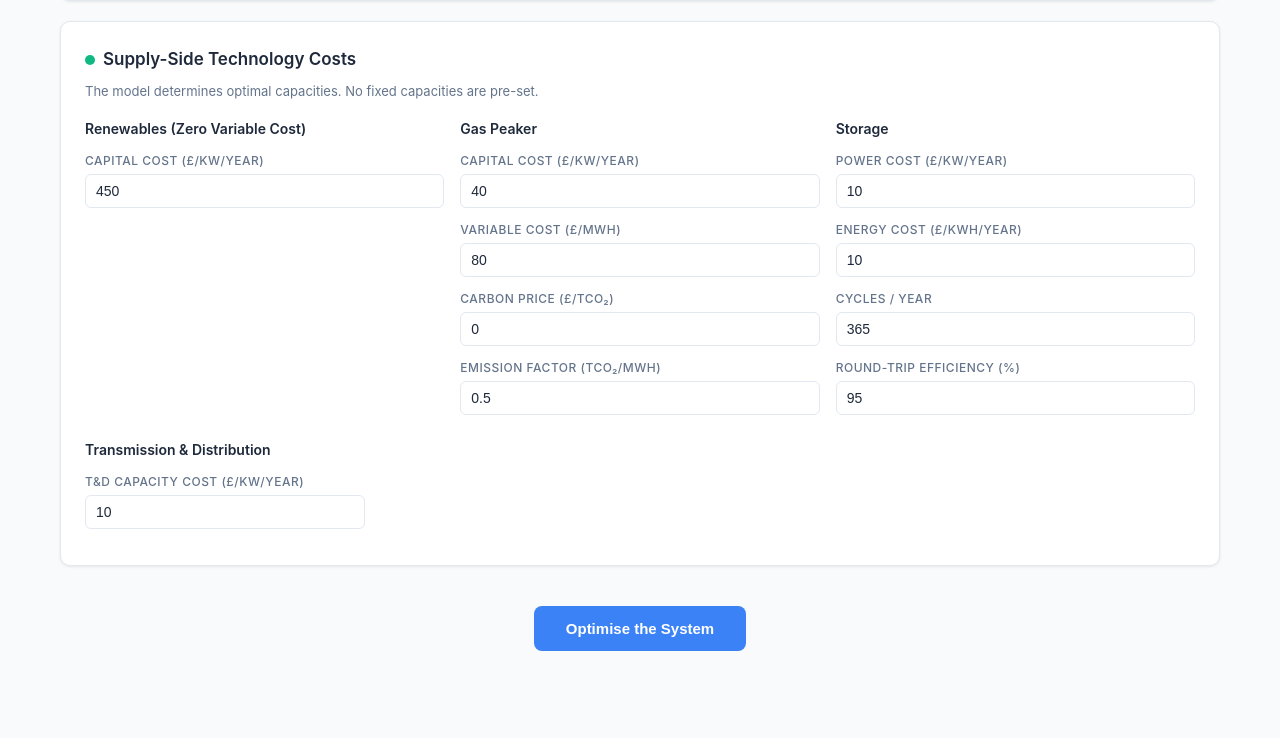
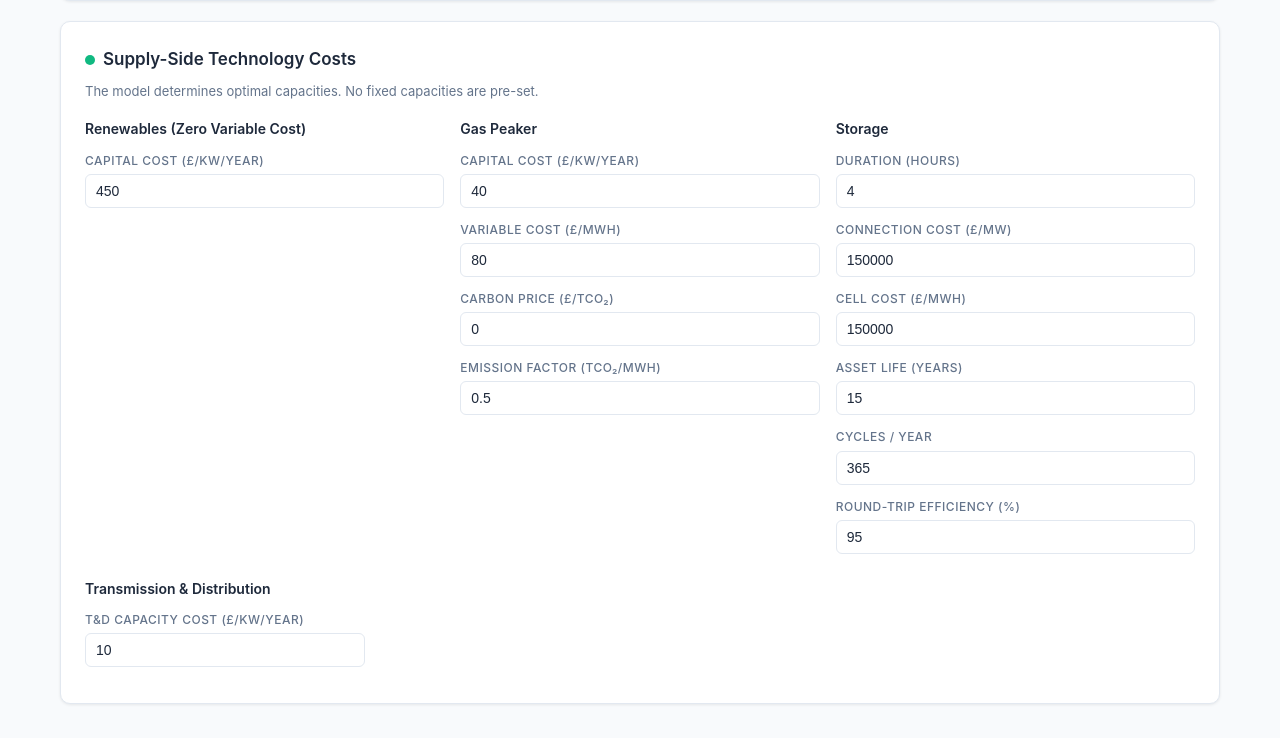
Before and after one commit to metakarma/FlexSys, a Flask app: page / in a window 1280 px wide. Shown: the part 1654-2392 px from the top of the page. Run offline with Flask 3, Linux system fonts and the light colour scheme.

Commit message:
Rework storage inputs to user-facing CapEx representation
New storage input parameters:
  - Duration (hours) — fixes energy/power ratio via constraint
  - Connection Cost (£/MW) — one-off inverter/grid CapEx
  - Cell Cost (£/MWh) — one-off cell CapEx
  - Asset Life (years) — for annualisation
  - Cycles/Year and Efficiency (unchanged)

The model derives annualised £/kW/yr and £/kWh/yr internally:
  power_cost = connection_cost / 1000 / life
  energy_cost = cell_cost / 1000 / life
  eff_energy_cost = energy_cost / cycles

A new constraint (cap_sto_en == duration × cap_sto_pw) links
energy and power capacity, replacing the previous free ratio.

Defaults: 4h duration, £150k/MW connection, £150k/MWh cells,
15-year life — yielding the same £10/kW/yr and £10/kWh/yr as before.

Made-with: Cursor

```diff
--- a/model.py
+++ b/model.py
@@ -81,8 +81,10 @@ def default_inputs() -> dict[str, Any]:
         "gas_variable_cost": 80,
         "carbon_price": 0,
         "gas_emission_factor": 0.5,
-        "storage_power_cost": 10,
-        "storage_energy_cost": 10,
+        "storage_duration": 4,
+        "storage_connection_cost": 150000,
+        "storage_cell_cost": 150000,
+        "storage_life": 15,
         "storage_cycles": 365,
         "storage_efficiency": 95,
         "td_cost": 10,
@@ -135,8 +137,25 @@ def _solve_core(inputs: dict[str, Any], *,
     carbon_adder = supply.get("carbon_price", 0) * supply.get("gas_emission_factor", 0.5)
     gas_vc = supply["gas_variable_cost"] + carbon_adder
     eta = supply["storage_efficiency"] / 100.0
+
+    # Storage cost derivation from user-facing CapEx inputs
+    # Connection cost (£/MW) and cell cost (£/MWh) are one-off CapEx.
+    # Annualise by dividing by asset life, convert to £/kW/yr and £/kWh/yr.
+    sto_life = max(supply.get("storage_life", 15), 1)
     annual_cycles = max(supply.get("storage_cycles", 365), 1)
-    eff_energy_cost = supply["storage_energy_cost"] / annual_cycles
+    sto_duration = max(supply.get("storage_duration", 4), 0.1)
+
+    if "storage_connection_cost" in supply:
+        storage_power_cost = supply["storage_connection_cost"] / 1000 / sto_life
+    else:
+        storage_power_cost = supply.get("storage_power_cost", 10)
+
+    if "storage_cell_cost" in supply:
+        storage_energy_cost = supply["storage_cell_cost"] / 1000 / sto_life
+    else:
+        storage_energy_cost = supply.get("storage_energy_cost", 10)
+
+    eff_energy_cost = storage_energy_cost / annual_cycles
 
     nb = len(blocks)
     prob = pulp.LpProblem("ElectricityMarket", pulp.LpMaximize)
@@ -260,7 +279,7 @@ def _solve_core(inputs: dict[str, Any], *,
 
     obj.append(-CAPITAL_CONV * supply["zvc_capital_cost"] * cap_zvc)
     obj.append(-CAPITAL_CONV * supply["gas_capital_cost"] * cap_gas)
-    obj.append(-CAPITAL_CONV * supply["storage_power_cost"] * cap_sto_pw)
+    obj.append(-CAPITAL_CONV * storage_power_cost * cap_sto_pw)
     obj.append(-CAPITAL_CONV * eff_energy_cost * cap_sto_en)
     obj.append(-CAPITAL_CONV * supply.get("td_cost", 0) * cap_td)
 
@@ -343,6 +362,9 @@ def _solve_core(inputs: dict[str, Any], *,
         k = sb_key(b, i)
         prob += zvc[k] + gas[k] + sto_dis[k] <= cap_td, f"ctd_{_s(b)}_{i}"
 
+    # 3c. Storage duration: energy capacity = power capacity × duration
+    prob += cap_sto_en == sto_duration * cap_sto_pw, "sto_duration"
+
     # 4. Storage energy level limits
     prob += sto_level_start <= cap_sto_en, "cslev_start"
     for b, i, *_ in sub_blocks:
@@ -411,7 +433,7 @@ def _solve_core(inputs: dict[str, Any], *,
     annual_capital = {
         "zvc": round(capacities["zvc"] * supply["zvc_capital_cost"] * CAPITAL_CONV, 2),
         "gas": round(capacities["gas"] * supply["gas_capital_cost"] * CAPITAL_CONV, 2),
-        "storage_power": round(capacities["storage_power"] * supply["storage_power_cost"] * CAPITAL_CONV, 2),
+        "storage_power": round(capacities["storage_power"] * storage_power_cost * CAPITAL_CONV, 2),
         "storage_energy": round(capacities["storage_energy"] * eff_energy_cost * CAPITAL_CONV, 2),
         "td": round(capacities["td"] * supply.get("td_cost", 0) * CAPITAL_CONV, 2),
     }
--- a/templates/index.html
+++ b/templates/index.html
@@ -327,12 +327,20 @@ footer { text-align: center; padding: 32px 0; color: var(--muted); font-size: 13
       <div>
         <h4 style="font-size:14px;margin-bottom:10px;font-weight:600;">Storage</h4>
         <div class="field-group">
-          <label>Power Cost (<span class="cur">£</span>/kW/year)</label>
-          <input type="number" id="storage_power_cost" step="any"/>
+          <label>Duration (hours)</label>
+          <input type="number" id="storage_duration" step="any" min="0.1"/>
         </div>
         <div class="field-group">
-          <label>Energy Cost (<span class="cur">£</span>/kWh/year)</label>
-          <input type="number" id="storage_energy_cost" step="any"/>
+          <label>Connection Cost (<span class="cur">£</span>/MW)</label>
+          <input type="number" id="storage_connection_cost" step="any" min="0"/>
+        </div>
+        <div class="field-group">
+          <label>Cell Cost (<span class="cur">£</span>/MWh)</label>
+          <input type="number" id="storage_cell_cost" step="any" min="0"/>
+        </div>
+        <div class="field-group">
+          <label>Asset Life (years)</label>
+          <input type="number" id="storage_life" step="1" min="1"/>
         </div>
         <div class="field-group">
           <label>Cycles / Year</label>
@@ -586,8 +594,10 @@ function buildSupply() {
   document.getElementById("gas_variable_cost").value = s.gas_variable_cost;
   document.getElementById("carbon_price").value = s.carbon_price;
   document.getElementById("gas_emission_factor").value = s.gas_emission_factor;
-  document.getElementById("storage_power_cost").value = s.storage_power_cost;
-  document.getElementById("storage_energy_cost").value = s.storage_energy_cost;
+  document.getElementById("storage_duration").value = s.storage_duration;
+  document.getElementById("storage_connection_cost").value = s.storage_connection_cost;
+  document.getElementById("storage_cell_cost").value = s.storage_cell_cost;
+  document.getElementById("storage_life").value = s.storage_life;
   document.getElementById("storage_cycles").value = s.storage_cycles;
   document.getElementById("storage_efficiency").value = s.storage_efficiency;
   document.getElementById("td_cost").value = s.td_cost || 0;
@@ -643,8 +653,10 @@ function gatherInputs() {
       gas_variable_cost: +document.getElementById("gas_variable_cost").value,
       carbon_price: +document.getElementById("carbon_price").value,
       gas_emission_factor: +document.getElementById("gas_emission_factor").value,
-      storage_power_cost: +document.getElementById("storage_power_cost").value,
-      storage_energy_cost: +document.getElementById("storage_energy_cost").value,
+      storage_duration: +document.getElementById("storage_duration").value,
+      storage_connection_cost: +document.getElementById("storage_connection_cost").value,
+      storage_cell_cost: +document.getElementById("storage_cell_cost").value,
+      storage_life: +document.getElementById("storage_life").value,
       storage_cycles: +document.getElementById("storage_cycles").value,
       storage_efficiency: +document.getElementById("storage_efficiency").value,
       td_cost: +document.getElementById("td_cost").value,
```
